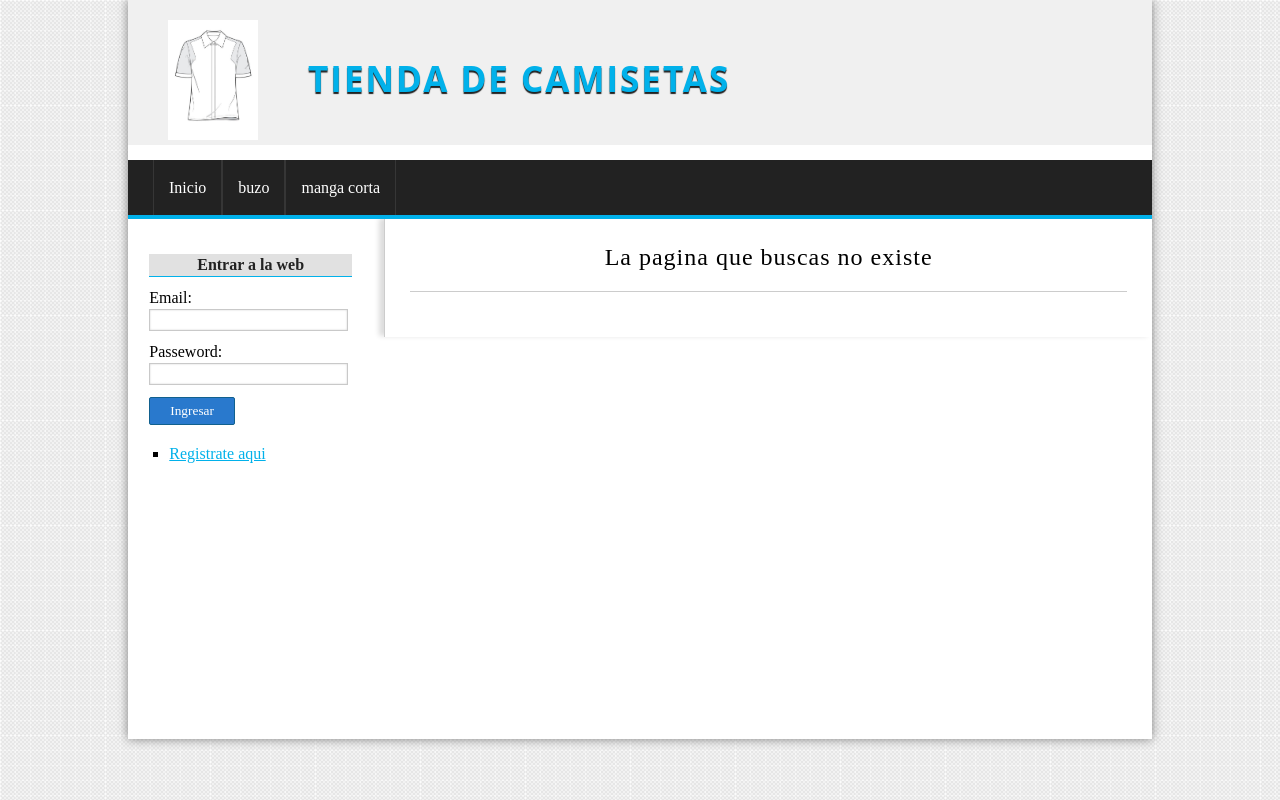
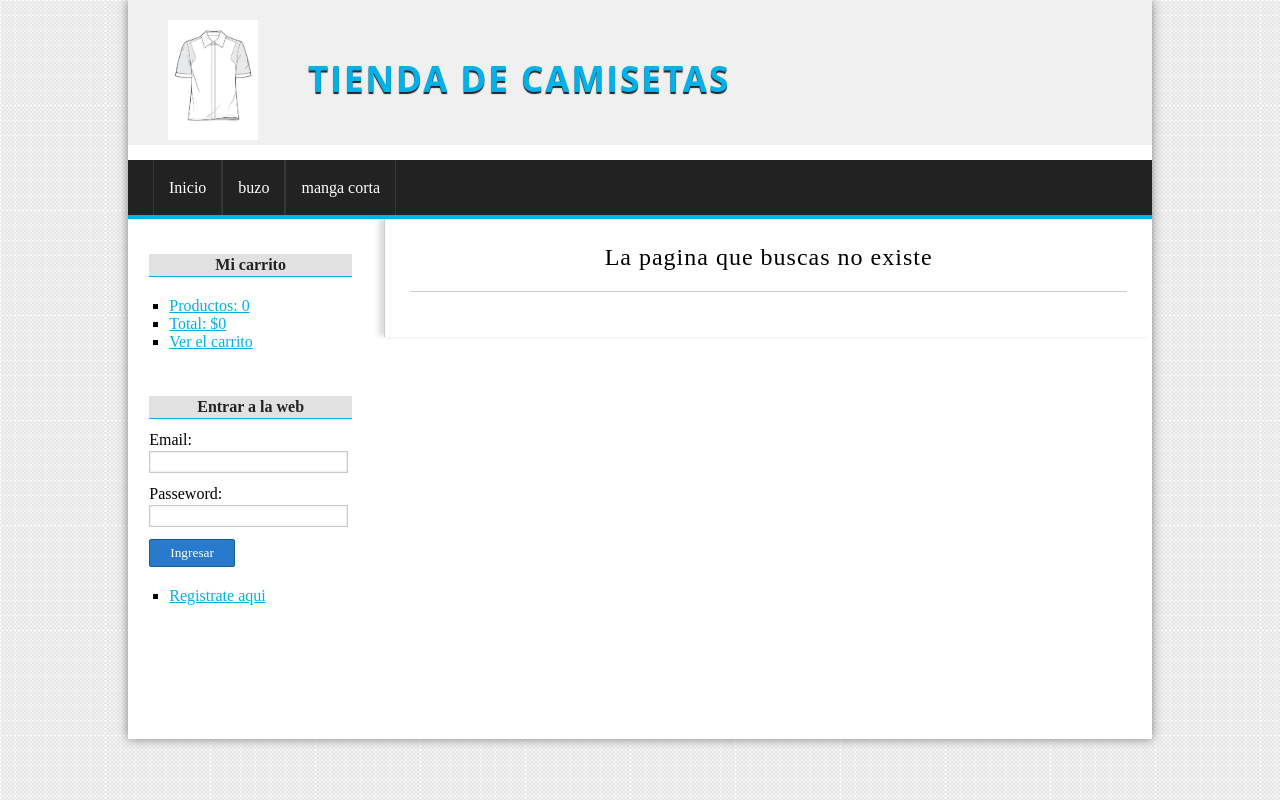
Before and after one commit to Michael-Chacon/tienda, a PHP site: page /master-php/proyecto-poo/Carrito/index in a window 1280 px wide. Run offline with PHP 8.4, Linux system fonts and the light colour scheme; data comes from the database, SQL or seed files in the repository.

Commit message:
carrito de compras listo, e total de productos el el valor listo

```diff
--- a/assets/css/estilos.css
+++ b/assets/css/estilos.css
@@ -297,3 +297,26 @@
       background: #222222;
       border-top: 4px solid #01B1EA;
 }
+/*carrito*/
+
+.carrito {
+      display: block;
+      float: right;
+      margin-bottom: 20px;
+}
+.carrito h3 {
+      margin-right: 5px;
+      float: left;
+      font-weight: normal;
+      border-bottom: 2px solid black;
+      padding: 5px;
+      text-align: center;
+      color: #4F0303;
+}
+.button-pedido {
+      float: right;
+      width: 120px;
+      text-align: center;
+      font-size: 20px;
+      font-weight: normal;
+}
--- a/controllers/CarritoController.php
+++ b/controllers/CarritoController.php
@@ -5,8 +5,8 @@
           public function index()
           {
 
-                    var_dump($_SESSION['carrito']);
-                    echo 'contriolador carrito, accion index';
+                    $carrito = $_SESSION['carrito'];
+                    require_once 'views/carrito/index.php';
           }
 
           public function add()
@@ -44,6 +44,7 @@
                     }
                     header('Location: ' . base_url . 'Carrito/index');
           }
+
           public function delete_all()
           {
                     unset($_SESSION['carrito']);
--- a/helpers/utils.php
+++ b/helpers/utils.php
@@ -26,4 +26,19 @@
                     $categorias = $categoria->getAll();
                     return $categorias;
           }
-}
+
+          public static function statsCarrito()
+          {
+                    $stats = [
+                              "count" => 0,
+                              "total" => 0,
+                    ];
+                    if (isset($_SESSION['carrito'])) {
+                              $stats['count'] = count($_SESSION['carrito']);
+                              foreach ($_SESSION['carrito'] as $producto) {
+                                        $stats['total'] += $producto['precio'] * $producto['unidades'];
+                              }
+                    }
+                    return $stats;
+          }
+} // fin de la clase
--- a/views/layout/sidebar.php
+++ b/views/layout/sidebar.php
@@ -1,9 +1,22 @@
         <!-- barra lateral -->
         <aside id="lateral">
+              <div id="login" class="block-aside">
+                <h3>Mi carrito</h3>
+                <?php $stats = Utils::statsCarrito();?>
+                <ul>
+                    <li>
+                         <a href="<?=base_url?>Carrito/index">Productos: <?=$stats['count'];?></a>
+                    </li>
+                    <li>
+                        <a href="<?=base_url?>Carrito/index">Total: $<?=$stats['total']?></a>
+                    </li>
+                    <li>
+                        <a href="<?=base_url?>Carrito/index">Ver el carrito</a>
+                    </li>
+                </ul>
+              </div>
             <div id="login" class="block-aside">
                 <?php if (!isset($_SESSION['usuario'])): ?>
-
-
                 <h3>Entrar a la web</h3>
                 <form action="<?=base_url?>Usuario/login" method="post">
                     <label for="email">Email:</label>
```
Also changed, not shown: views/carrito/index.php (added, +25 -0 lines), 4 other files.
